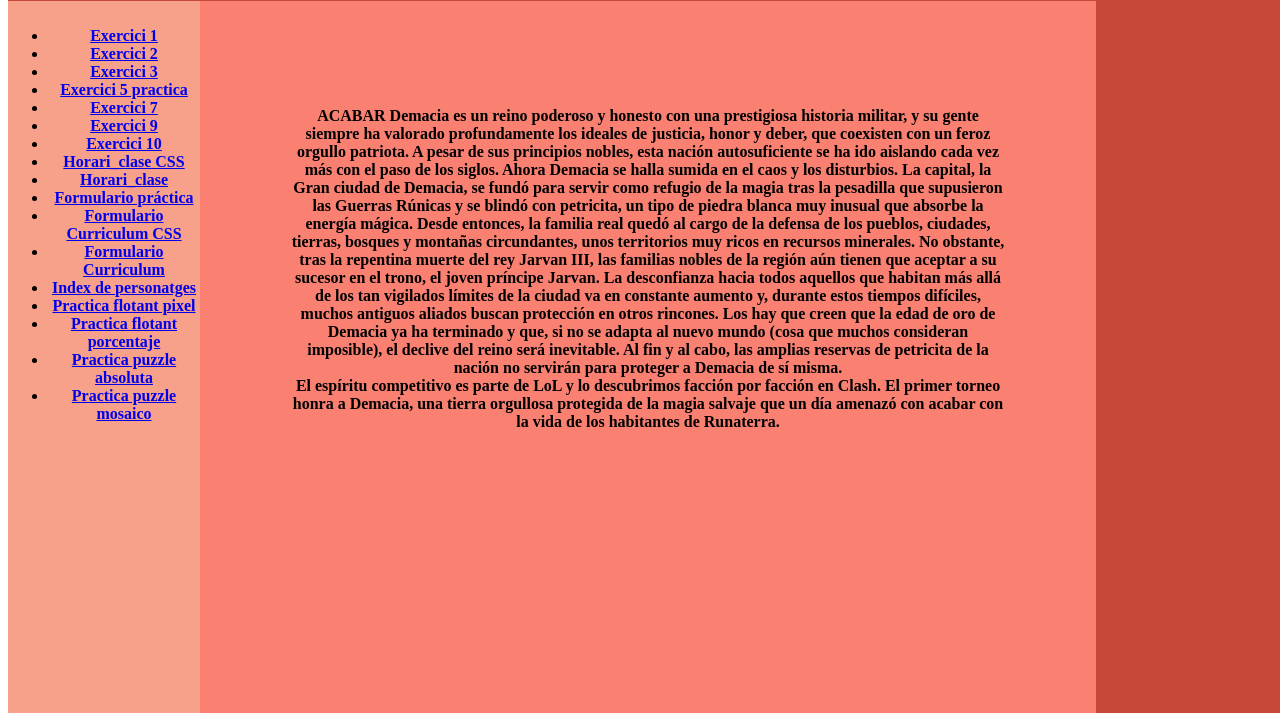
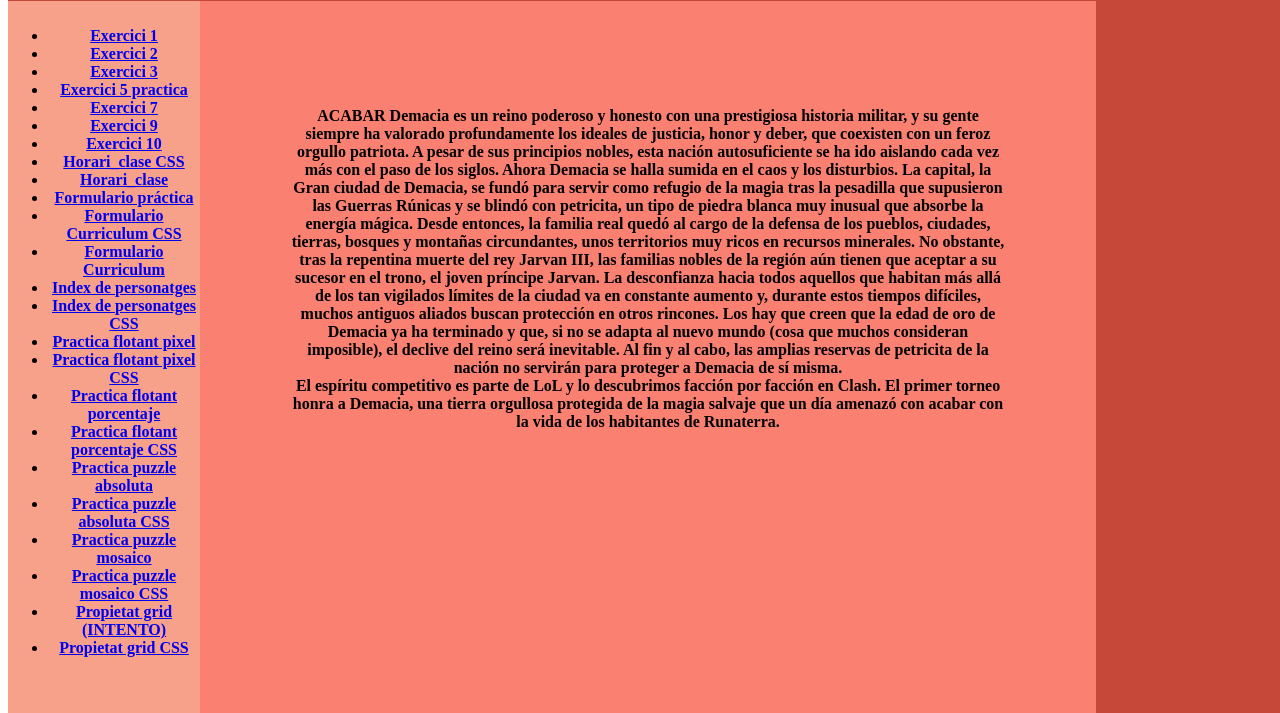
Before and after one commit to AndreaMoreno18/m08uf5, a plain HTML site: page index.html in a window 1280 px wide. Shown: the part 87-800 px from the top of the page. Drawn offline with Linux system fonts and the light colour scheme; a web font is replaced by a local one.

Commit message:
commit 28

```diff
--- a/index.html
+++ b/index.html
@@ -29,10 +29,17 @@
             <li><a href="css/formulariocurriculum.css" title="formulariocurriculum"> Formulario Curriculum CSS</a></li>
             <li><a href="paginasweb/formularioCurriculum.html" title="formulariocurriculum">Formulario Curriculum </a></li>
             <li><a href="paginasweb/indexdepersonatges.html" title="indexdepersonatges"> Index de personatges</a></li>
+            <li><a href="css/personajes.css" title="indexdepersonatges"> Index de personatges CSS</a></li>
             <li><a href="paginasweb/flotant_pixel.xhtml" title="flotant pixel"> Practica flotant pixel</a></li>
+            <li><a href="css/posicionamiento.css" title="flotant pixel"> Practica flotant pixel CSS</a></li>
             <li><a href="paginasweb/flotant_porcentaje.xhtml" title="flotant porcentaje"> Practica flotant porcentaje</a></li>
+            <li><a href="css/posicionamiento%.css" title="flotant porcentaje"> Practica flotant porcentaje CSS</a></li>
             <li><a href="paginasweb/absolute_puzzle.xhtml" title="absolute puzzle"> Practica puzzle absoluta</a></li>
+            <li><a href="css/absolute_puzzle.css" title="absolute puzzle"> Practica puzzle absoluta CSS</a></li>
             <li><a href="paginasweb/absolute_puzzlemosaico.xhtml" title="puzzle mosaico"> Practica puzzle mosaico</a></li>
+            <li><a href="css/absolute_puzzlemosaico.css" title="puzzle mosaico"> Practica puzzle mosaico CSS</a></li>
+            <li><a href="paginasweb/grid/propietat_grid.html" title="propietat grid"> Propietat grid (INTENTO) </a></li>
+            <li><a href="paginasweb/grid/provabona.css" title="propietat grid"> Propietat grid CSS </a></li>
         </ul>
         </div>
        <div id="div2">
```
Also changed, not shown: paginasweb/grid/provabona.css (+6 -1 lines), paginasweb/grid/grid completado.PNG (added).
